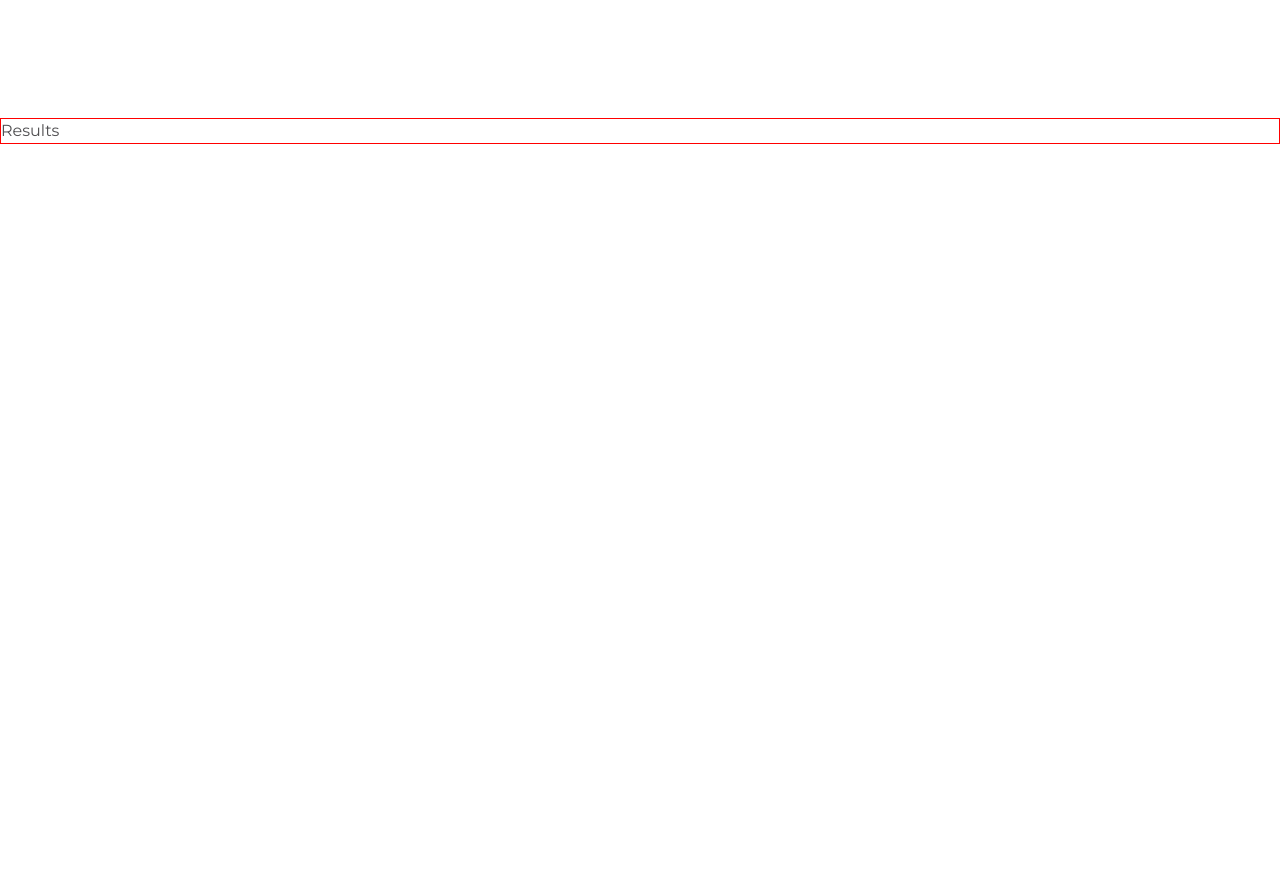
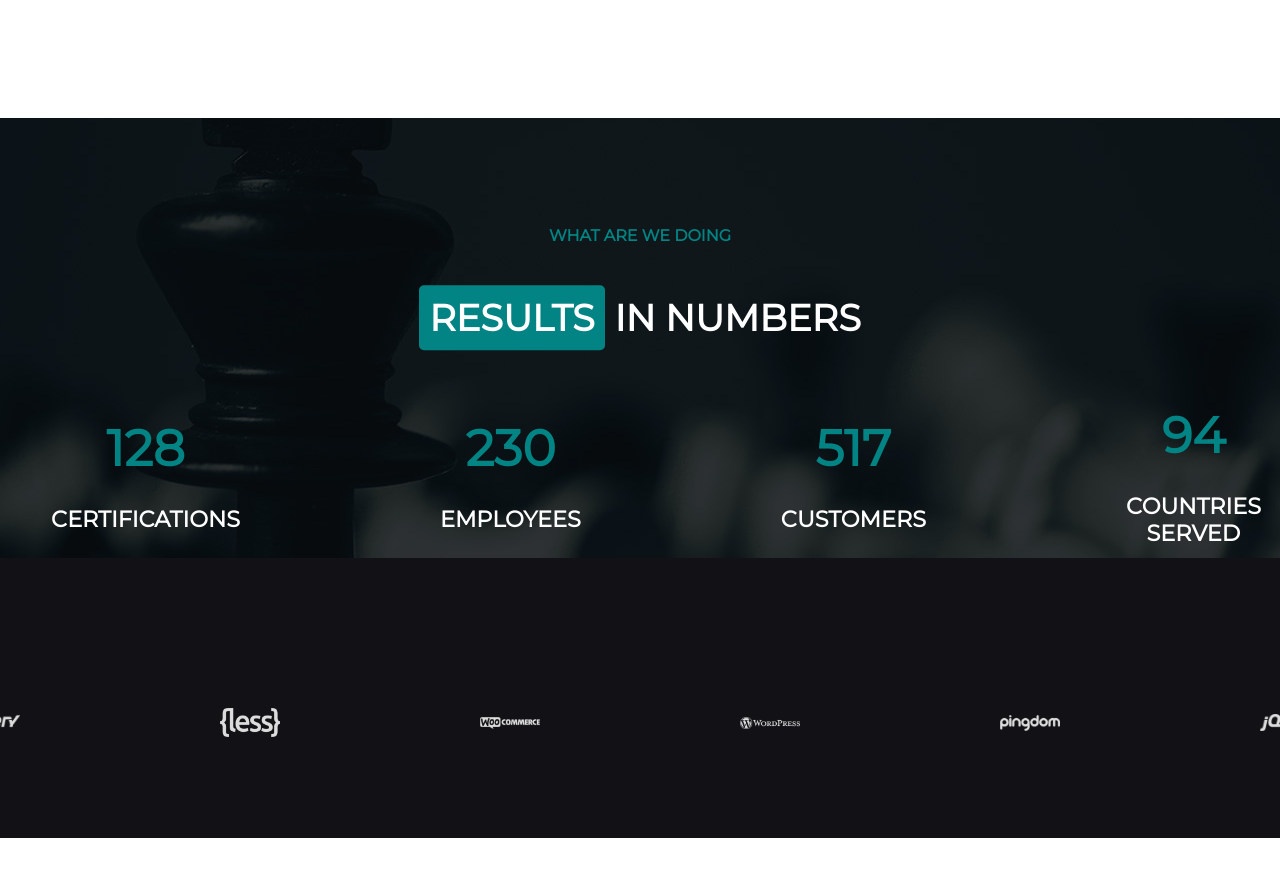
Before and after one commit to davidechon/proj-html-vuejs, a Vue app: page / in a window 1280 px wide. Shown: the part 3284-4160 px from the top of the page. Before the commit the page ends 3428 px from the top, so only its background shows below. Built offline with nearby package versions, Linux system fonts and the light colour scheme.

Commit message:
section results completo

```diff
--- a/src/components/AppMain.vue
+++ b/src/components/AppMain.vue
@@ -205,7 +205,54 @@
       </div> <!-- /project container -->
     </section> <!-- /project -->
 
-<section id="results" class="debug">Results</section>
+<section id="results" class="results">
+  <div class="container-fluid results text-center text-white">
+    <div class="results container">
+      <h4 class="results-text-evidence">what are we doing</h4>
+      <h2 class="results"><span class="text-evidence">Results</span> in Numbers</h2>
+      <ul class="d-flex justify-content-center align-items-center">
+        <li>
+          <span class="text-evidence">128</span>
+          <h4>Certifications</h4>
+        </li>
+        <li>
+          <span class="text-evidence">230</span>
+          <h4>Employees</h4>
+        </li>
+        <li>
+          <span class="text-evidence">517</span>
+          <h4>Customers</h4>
+        </li>
+        <li>
+          <span class="text-evidence">94</span>
+          <h4>Countries Served</h4>
+        </li>
+      </ul>
+    </div>
+    <div class="results result-footer container-fluid">
+      <ul class="results-loghi container d-flex justify-content-center align-items-center">
+        <li>
+          <img src="../assets/img/logo-4.png" alt="logo-4" class="results-loghi">
+        </li>
+        <li>
+          <img src="../assets/img/logo-5.png" alt="logo-5" class="results-loghi">
+        </li>
+        <li>
+          <img src="../assets/img/logo-1.png" alt="logo-1" class="results-loghi">
+        </li>
+        <li>
+          <img src="../assets/img/logo-2.png" alt="logo-2" class="results-loghi">
+        </li>
+        <li>
+          <img src="../assets/img/logo-3.png" alt="logo-3" class="results-loghi">
+        </li>
+        <li>
+          <img src="../assets/img/logo-4.png" alt="logo-4" class="results-loghi">
+        </li>
+      </ul>
+    </div>
+  </div>
+</section>
 
 
 
@@ -479,6 +526,7 @@ main{
   margin-bottom: 100px;
   text-align: center;
 
+
   .project h2{
     font-size: 2rem;
     text-transform: uppercase;
@@ -525,16 +573,90 @@ main{
       font-size: 30px;
       font-weight: 900;
     }
+} // /#project
+
+#results{
+  margin-top: 100px;
+  margin-bottom: 100px;
+  text-align: center;
+  background-image: url(../assets/img/bg-7.jpg);
+  background-position: center;
+  background-origin: border-box;
+  height: 90vh;
+  position: relative;
+
+  .results.container{
+    position: absolute;
+    top: 30%;
+    Left: 50%;
+    transform: translate(-50%, -30%);
+  }
+
+  .results h2{
+    font-size: 2.3rem;
+    text-transform: uppercase;
+    font-weight: 900;
+    margin-top: 10px;
+    }
+    .results h2 span.text-evidence{
+      background-color: #038484;
+      color: #ffffff;
+      font-size: 2.3rem;
+      font-weight: 900;
+      padding: 10px;
+      border-radius: 5px;
+    }
+  .results span.text-evidence{
+    color: $text-color-evidence;
+    padding: 10px;
+    font-size: 50px;
+  }
+  .results h4{
+    font-size: 1.4rem;
+    text-transform: uppercase;
+    font-weight: 900;
+    margin: 20px 0;
+  }
+  .results h4.results-text-evidence{
+    font-size: 1rem;
+    text-transform: uppercase;
+    color: $text-color-evidence;
+    margin-bottom: 50px;
+  }
+  .results h4.text-evidence{
+    font-size: 1.4rem;
+    text-transform: uppercase;
+    color: $text-color-evidence;
+  }
+  .results ul li{
+      list-style-type: none;
+      margin: 50px 100px;
+      font-size: 1.2rem;
+      font-weight: 700;
+    }
+    .results.result-footer.container-fluid{
+      position: absolute;
+      left: 0;
+      bottom: 0;
+      right: 0;
+      background-color: #121216;
+      height: 280px;
+    }
+    .results-loghi.container{
+      padding: 30px auto;
+    }
+
+  .results-loghi img{
+    max-width: 60px;
+    list-style-type: none;
+    margin-top: 100px;
+    filter: invert(100%);
+    }
 
 
 
+} // /#results
 
-
-
-
-
-
-} // /#project
 
 
 
```
